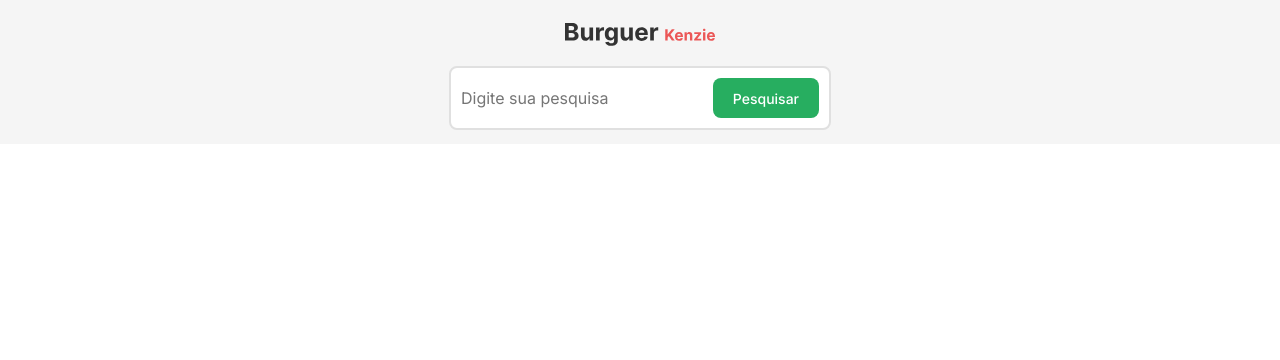
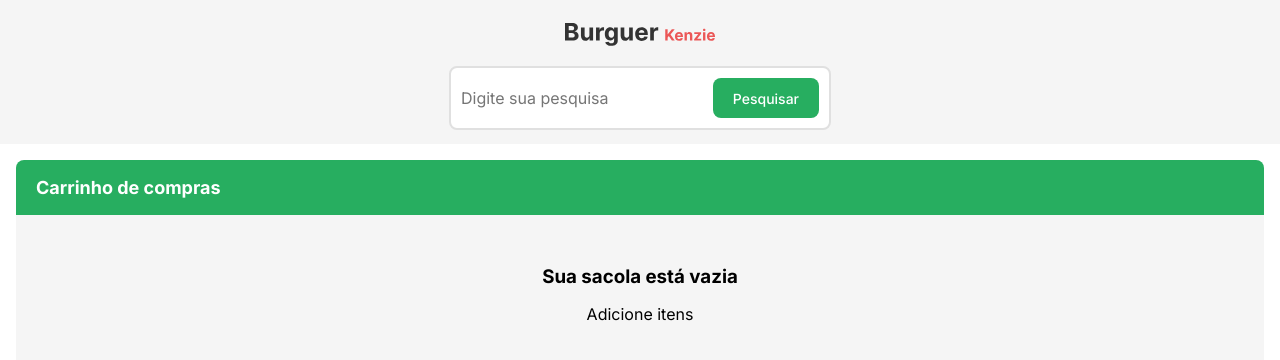
Before and after one commit to hboppe/fast_food_website, a React (Vite) app: page / in a window 1280 px wide. Shown: the top 360 px of the page. Built offline with nearby package versions, Linux system fonts and the light colour scheme; no server answers.

Commit message:
feat: create and addd style to Cart component

```diff
--- a/src/App.jsx
+++ b/src/App.jsx
@@ -1,7 +1,9 @@
 import axios from 'axios';
 import { useState, useEffect } from 'react'
+import { Cart } from './components/Cart';
 import Header from './components/Header'
 import ProductList from './components/ProductList'
+import Main from './styles/style';
 
 
 
@@ -30,7 +32,11 @@ function App() {
   return (
     <div className="App">
       <Header/>
-      {products !== undefined && <ProductList products={products} setCart={setCart} cart={cart}/>}
+
+      <Main>
+        {products !== undefined && <ProductList products={products} setCart={setCart} cart={cart}/>}
+        <Cart/>
+      </Main>
     </div>
   )
 }
--- a/src/components/Cart/index.jsx
+++ b/src/components/Cart/index.jsx
@@ -1,6 +1,15 @@
-function Cart({}){
+import Aside from "./style"
+
+function Cart(){
     return (
+        <Aside>
+            <h3 className="cartTitle">Carrinho de compras</h3>
 
+            <div className="emptyCartWarning">
+                <h3>Sua sacola está vazia</h3>
+                <p>Adicione itens</p>
+            </div>
+        </Aside>
     )
 }
 
--- a/src/components/Cart/style.js
+++ b/src/components/Cart/style.js
@@ -0,0 +1,26 @@
+import styled from "styled-components";
+
+const Aside = styled.aside`
+    margin: 1rem;
+    border-radius: 8px;
+
+    .cartTitle {
+        background-color: var(--color-primary);
+        color: #ffffff;
+        font-size: var(--font-size-h3);
+        padding: 1.0625rem 1.25rem;
+        border-radius: 8px 8px 0px 0px;
+    }
+
+    .emptyCartWarning {
+        background-color: var(--grey-0);
+        padding: 50px 0px;
+        display: flex;
+        flex-direction: column;
+        align-items: center;
+        gap: 1rem;
+        border-radius: 0px 0px 8px 8px;
+    }
+`
+
+export default Aside;
--- a/src/components/ProductList/index.jsx
+++ b/src/components/ProductList/index.jsx
@@ -7,7 +7,7 @@ function ProductList({products, setCart, cart}){
     console.log(products)
     return (
         <List>
-            {products.map(product => <Product key={product.id} product={product} setCart={setCart} products={products} cart={cart}/>)}
+            {products.map(product => <Product key={product.id} product={product} setCart={setCart} products={products}/>)}
         </List>
     )
 }
--- /dev/null
+++ b/src/styles/style.js
@@ -0,0 +1,7 @@
+import styled from 'styled-components';
+
+const Main = styled.main`
+
+`
+
+export default Main;
```
